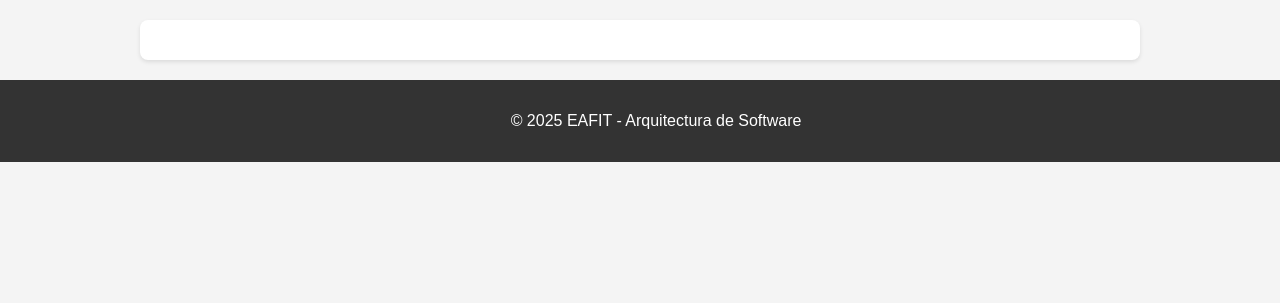
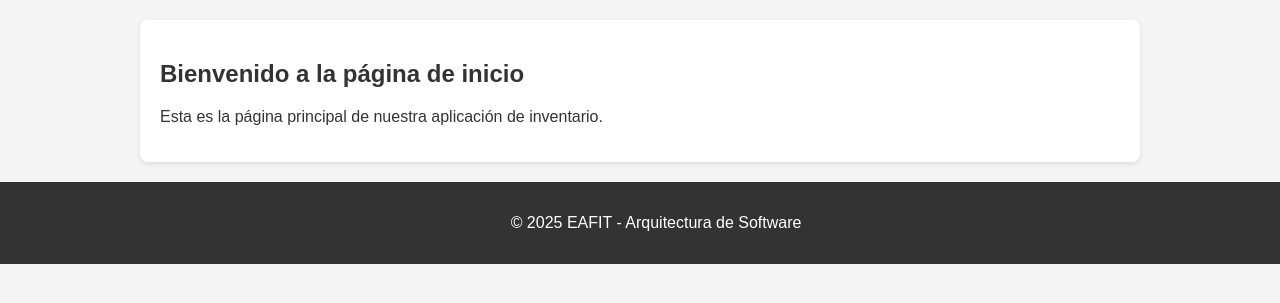
Before and after one commit to Nram94/modelo, a Django app: page / in a window 1280 px wide. Shown: the part 146-449 px from the top of the page. Run offline with Django 4.2, Linux system fonts and the light colour scheme.

Commit message:
Corrected Index.html

```diff
--- a/inventario/templates/inventario/index.html
+++ b/inventario/templates/inventario/index.html
@@ -22,6 +22,8 @@
 
     <div class="container">
         {% block content %}
+            <h2>Bienvenido a la página de inicio</h2>
+            <p>Esta es la página principal de nuestra aplicación de inventario.</p>
             {% endblock %}
     </div>
 
```
